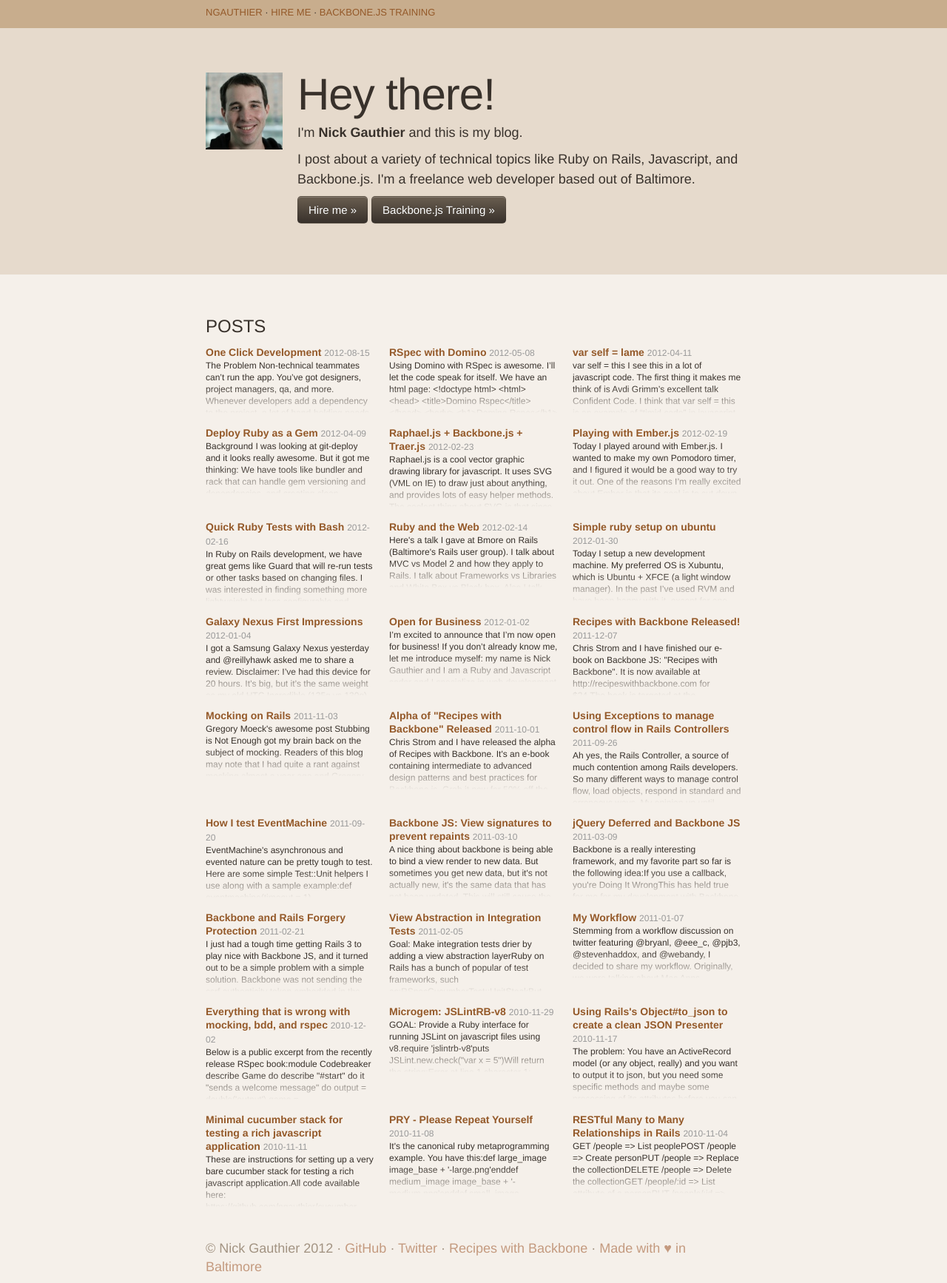
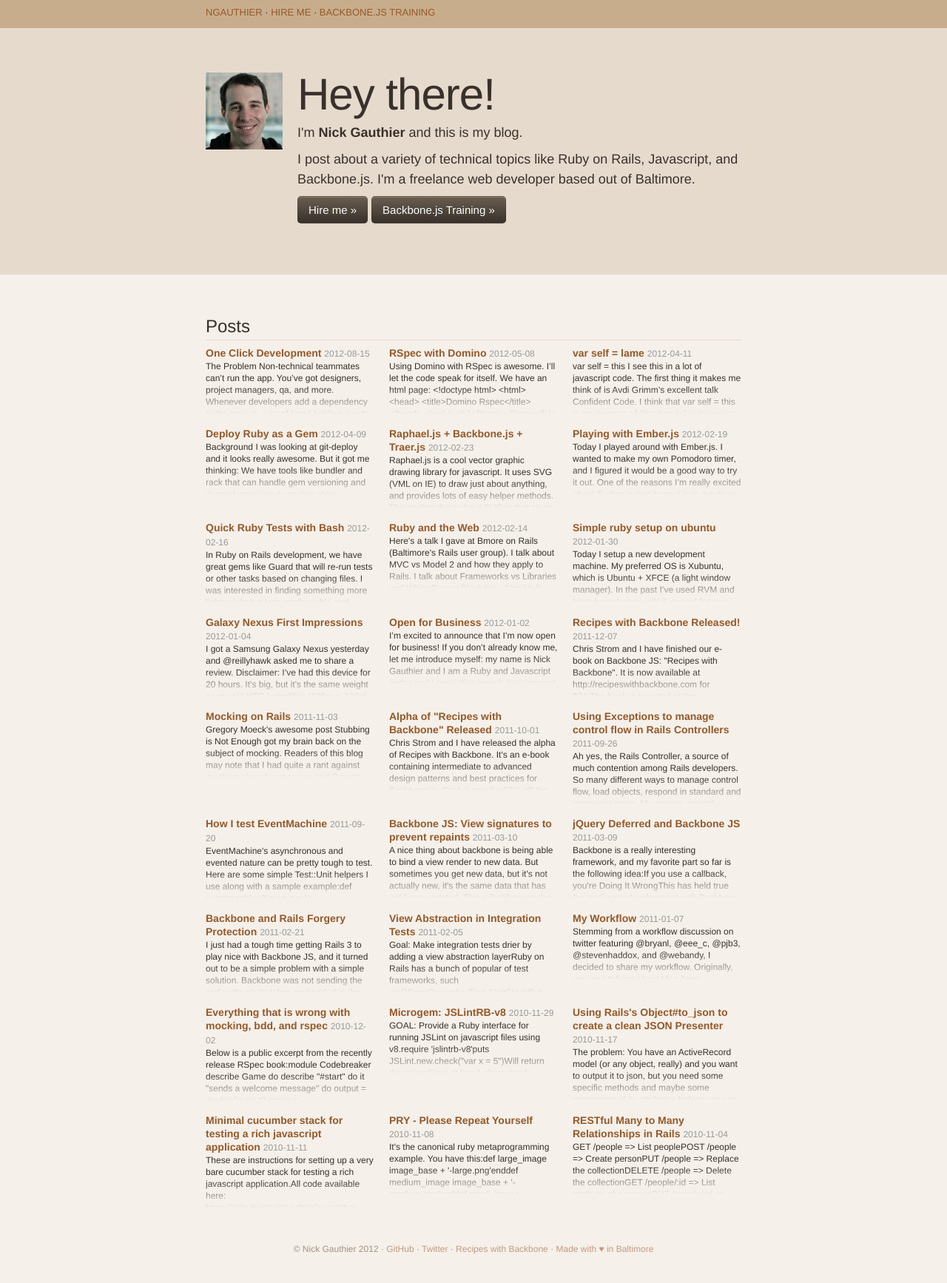
Before and after one commit to ngauthier/ngauthier.github.com, a Jekyll site: the page built from index.html, in a window 1280 px wide. Shown: the whole page at 74% size. Built offline with Jekyll 4.4.1, drawn with Linux system fonts in a browser that asks for light colours; Markdown is read by kramdown in place of the engine named in the settings; after the commit the page ends 1710 px from its top, so only the background shows below that.

Commit message:
updated styles

```diff
--- a/stylesheets/ngauthier.css
+++ b/stylesheets/ngauthier.css
@@ -15,23 +15,30 @@ a, a:hover {
   background: #c8ad8d;
 }
 
+.header {
+  text-transform: uppercase;
+}
+
+
 .header, h1, h2, h3 {
   font-family: "Helvetica Neue",Helvetica,Arial,sans-serif;
-  text-transform: uppercase;
   font-weight: normal;
 }
 
 h1.post, .hire h1 {
   background-color: #e6dacc;
-  padding: 8px 0 16px 0;
+  padding: 16px 0;
 }
 
 h2 {
   margin: 22px 0 8px 0;
+  border-bottom: 1px solid #e6dacc;
 }
 
 h3 {
   margin: 12px 0 ;
+  font-weight: bold;
+  font-size: 20px;
 }
 
 article {
@@ -145,10 +152,15 @@ iframe.youtube {
 footer {
   margin-top: 26px;
   color: #a29382;
+  text-align: center;
 }
 
 footer a {
   color: #c49a7f;
+}
+
+footer p {
+  font-size: 12px;
 }
 
 @media (max-width: 768px) {
```
